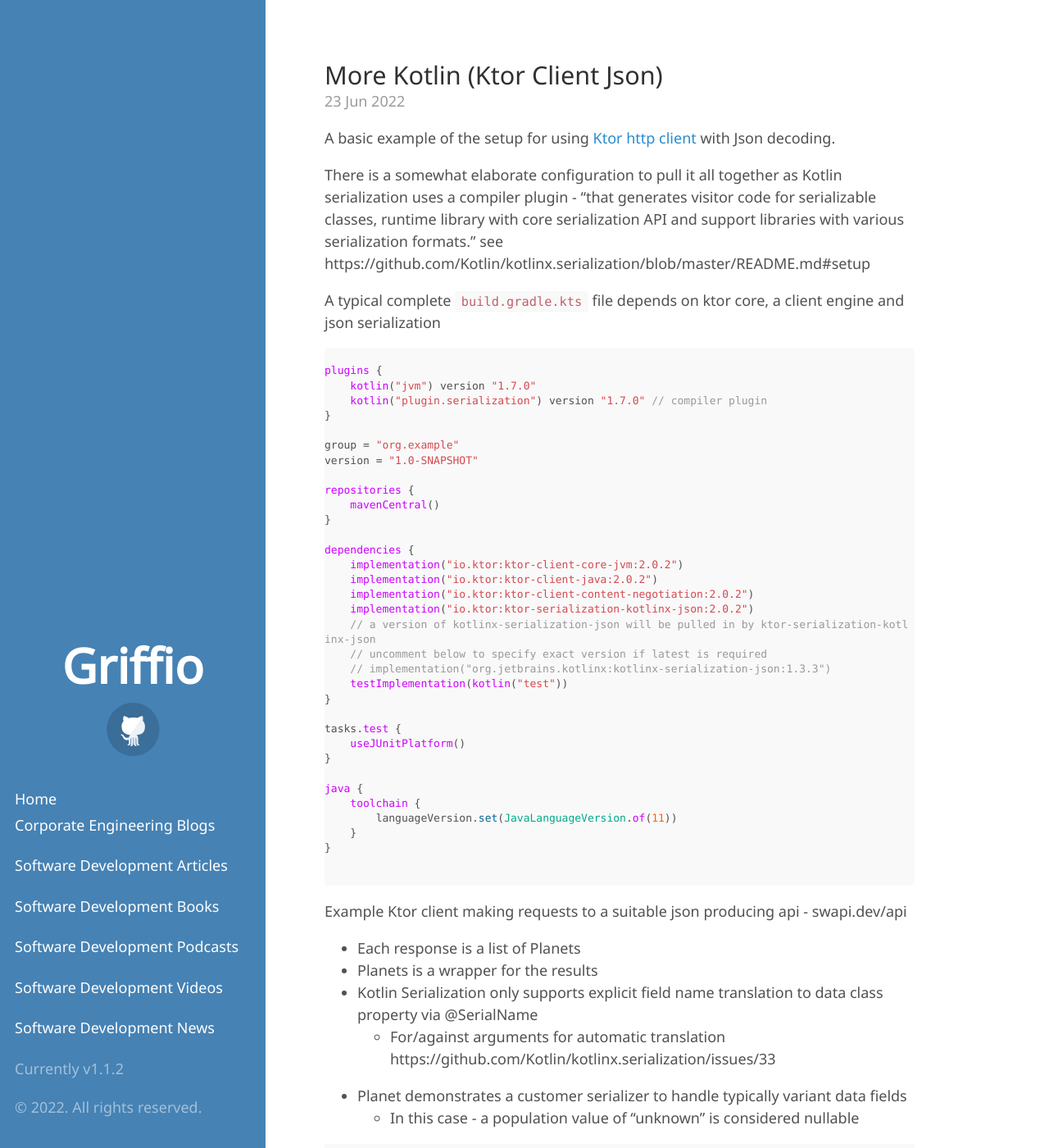
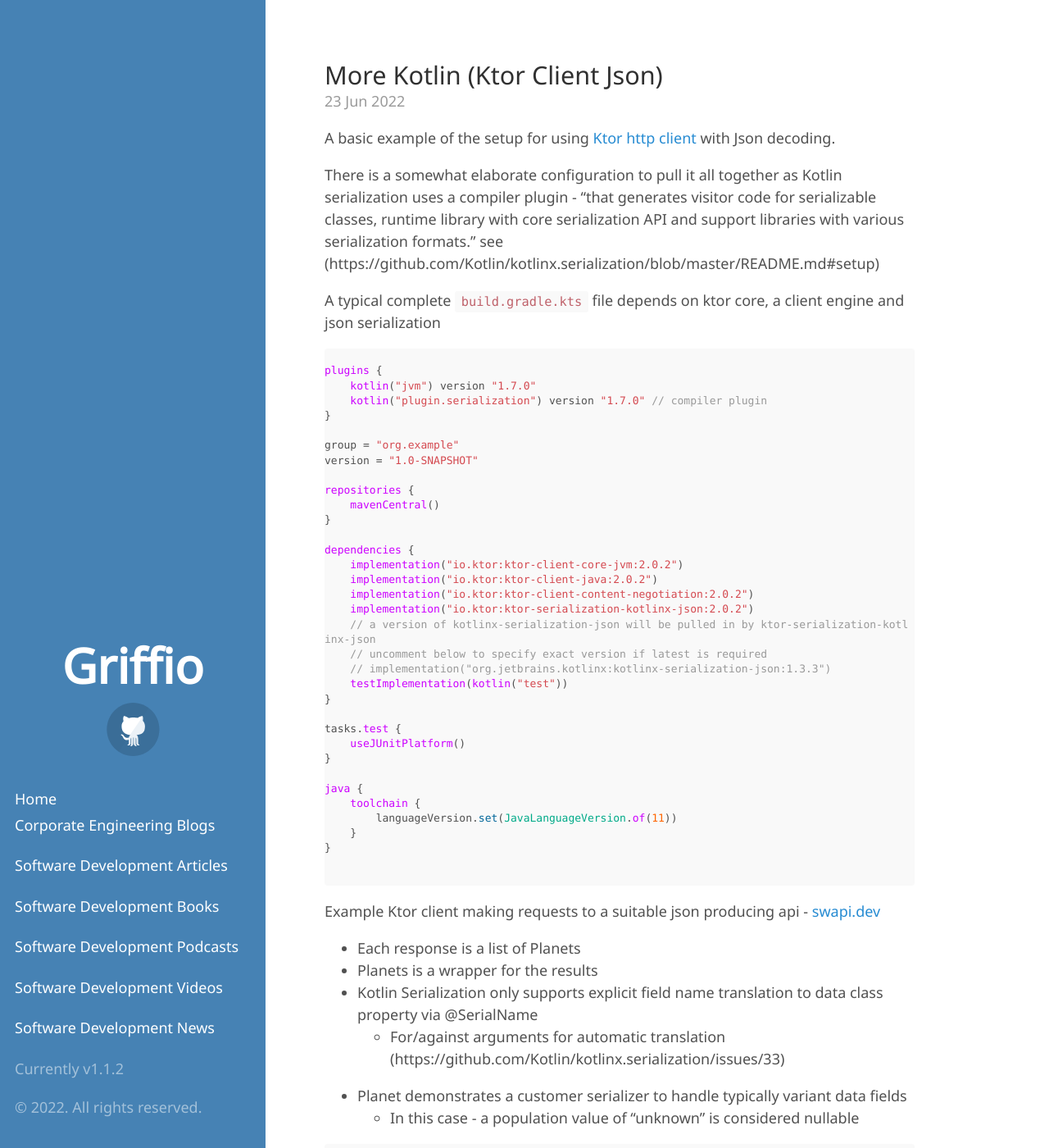
Before and after one commit to griffio/griffio.github.io, a Jekyll site: the page built from _posts/2022-06-23-More-Kotlin-Ktor-Client.md, in a window 1280 px wide and 1400 px high. Shown: the whole window at 82% size. Built offline with Jekyll 4.4.1, drawn with Linux system fonts in a browser that asks for light colours; some web fonts are replaced; some of the changed text lies outside the part shown.

Commit message:
Update 2022-06-23-More-Kotlin-Ktor-Client.md

````diff
--- a/_posts/2022-06-23-More-Kotlin-Ktor-Client.md
+++ b/_posts/2022-06-23-More-Kotlin-Ktor-Client.md
@@ -9,7 +9,7 @@
 
 A basic example of the setup for using [Ktor http client](https://ktor.io/docs/getting-started-ktor-client.html) with Json decoding.
 
-There is a somewhat elaborate configuration to pull it all together as Kotlin serialization uses a compiler plugin - "that generates visitor code for serializable classes, runtime library with core serialization API and support libraries with various serialization formats." see https://github.com/Kotlin/kotlinx.serialization/blob/master/README.md#setup
+There is a somewhat elaborate configuration to pull it all together as Kotlin serialization uses a compiler plugin - "that generates visitor code for serializable classes, runtime library with core serialization API and support libraries with various serialization formats." see (https://github.com/Kotlin/kotlinx.serialization/blob/master/README.md#setup)
 
 A typical complete `build.gradle.kts` file depends on ktor core, a client engine and json serialization
 
@@ -51,12 +51,12 @@
 
 ```
 
-Example Ktor client making requests to a suitable json producing api - swapi.dev/api
+Example Ktor client making requests to a suitable json producing api - [swapi.dev](https://swapi.dev/)
 
 * Each response is a list of Planets
 * Planets is a wrapper for the results
 * Kotlin Serialization only supports explicit field name translation to data class property via @SerialName
-  * For/against arguments for automatic translation https://github.com/Kotlin/kotlinx.serialization/issues/33
+  * For/against arguments for automatic translation (https://github.com/Kotlin/kotlinx.serialization/issues/33)
 * Planet demonstrates a customer serializer to handle typically variant data fields
   * In this case - a population value of "unknown" is considered nullable
 
@@ -92,7 +92,8 @@
     val diameter: Int,
     val gravity: String,
     val name: String,
-    @SerialName("orbital_period") // FYI https://github.com/Kotlin/kotlinx.serialization/issues/33
+    // FYI https://github.com/Kotlin/kotlinx.serialization/issues/33
+    @SerialName("orbital_period")
     val orbitalPeriod: Int,
     @Serializable(with = PopulationNullableSerializer::class)
     val population: Long?
````
